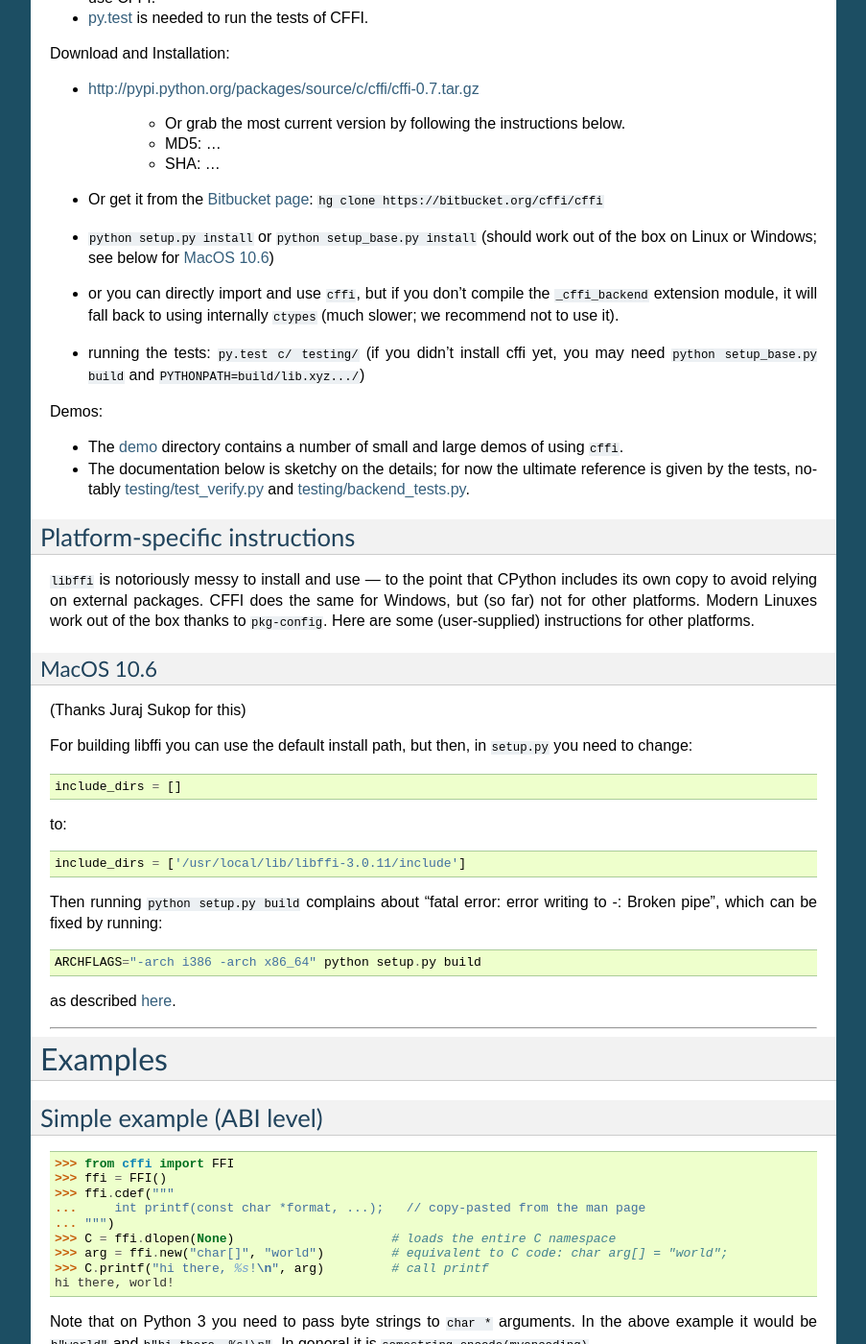
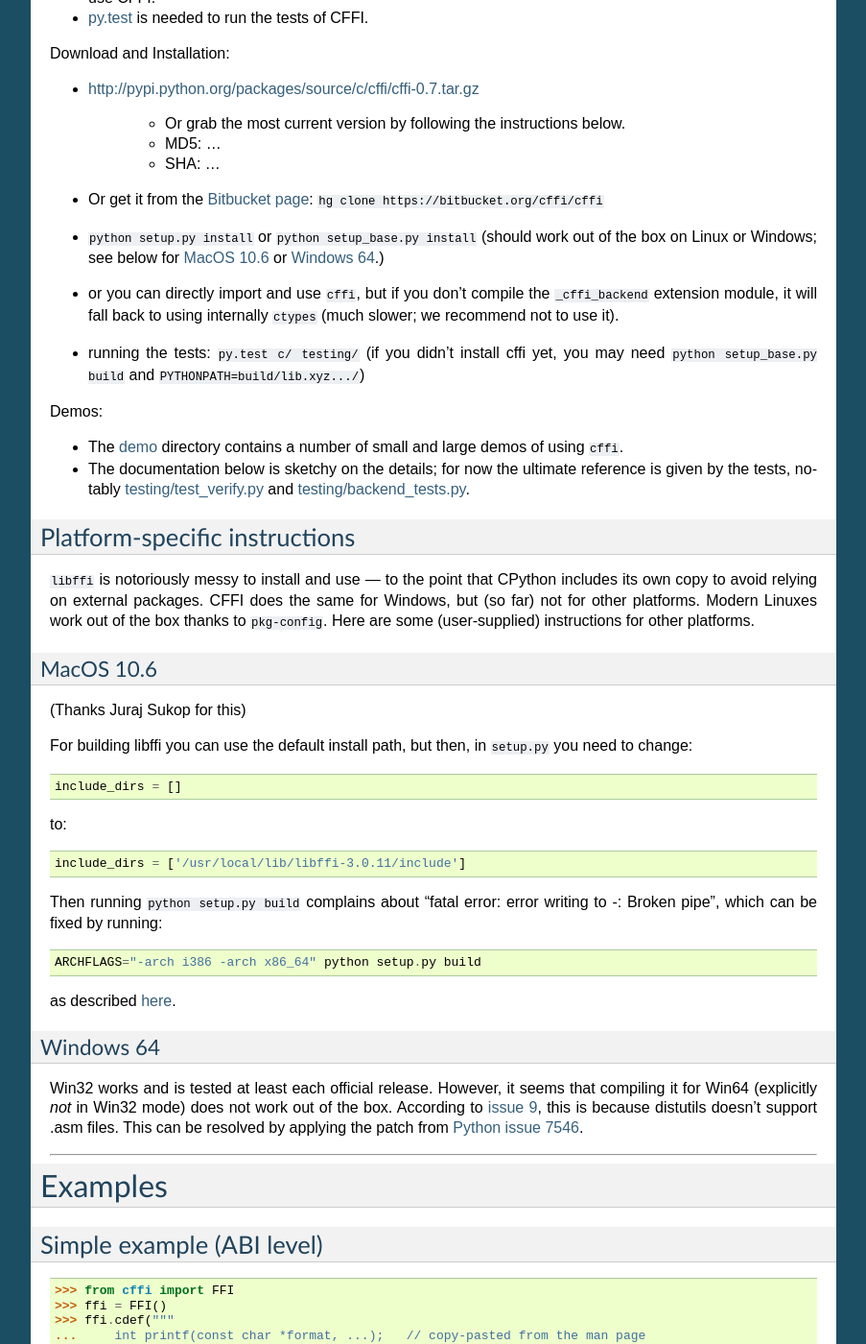
Before and after one commit to python-cffi/cffi, a Sphinx documentation site: the page built from doc/source/index.rst, in a window 1280 px wide and 1400 px high, scrolled down 1000 px. Shown: the whole window at 96% size, without its empty margins (198-1101 px from the left). Built offline with Sphinx 7.4.7, drawn with Linux system fonts in a browser that asks for light colours.

Commit message:
Mention Win64.

```diff
--- a/doc/source/index.rst
+++ b/doc/source/index.rst
@@ -103,7 +103,7 @@ Download and Installation:
 
 * ``python setup.py install`` or ``python setup_base.py install``
   (should work out of the box on Linux or Windows; see below for
-  `MacOS 10.6`_)
+  `MacOS 10.6`_ or `Windows 64`_.)
 
 * or you can directly import and use ``cffi``, but if you don't
   compile the ``_cffi_backend`` extension module, it will fall back
@@ -160,6 +160,20 @@ Then running ``python setup.py build`` complains about "fatal error: error writi
 as described here_.
 
 .. _here: http://superuser.com/questions/259278/python-2-6-1-pycrypto-2-3-pypi-package-broken-pipe-during-build
+
+
+Windows 64
+++++++++++
+
+Win32 works and is tested at least each official release.  However, it
+seems that compiling it for Win64 (explicitly *not* in Win32 mode) does
+not work out of the box.  According to `issue 9`_, this is because
+distutils doesn't support .asm files.  This can be resolved by applying
+the patch from `Python issue 7546`_.
+
+.. _`issue 9`: https://bitbucket.org/cffi/cffi/issue/9
+.. _`Python issue 7546`: http://bugs.python.org/issue7546
+
 
 
 =======================================================
```
